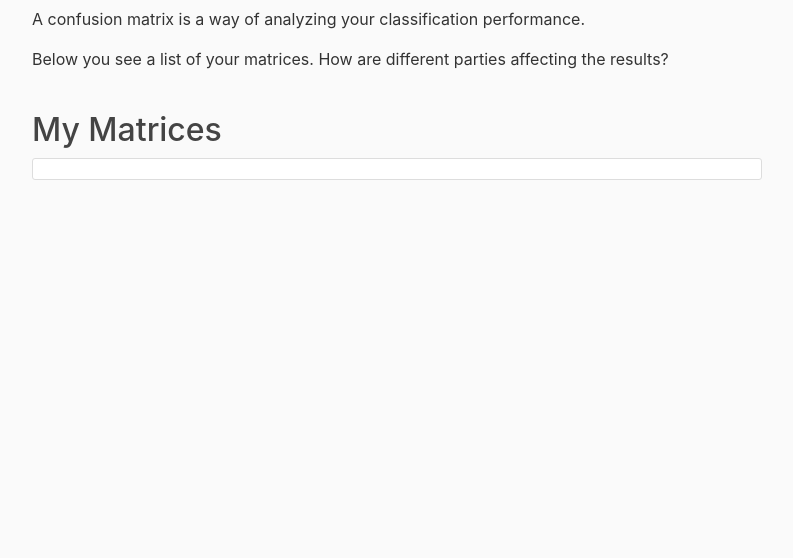
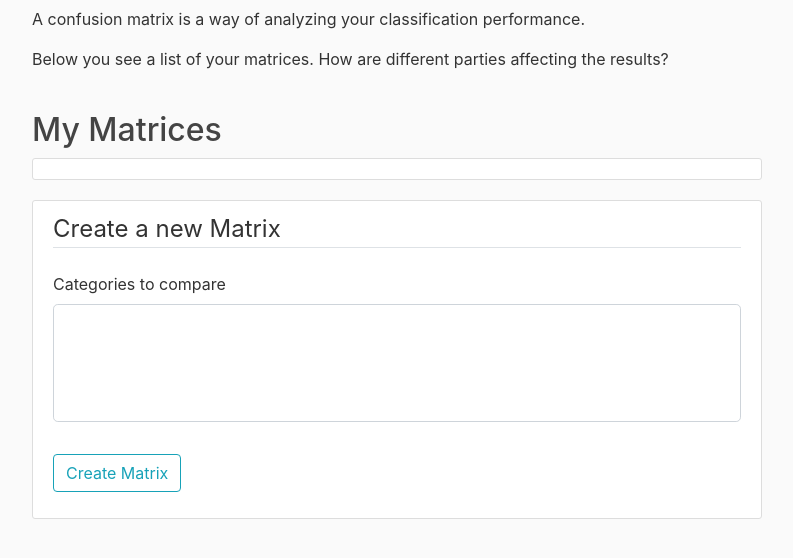
Before and after one commit to NLP4ALL/nlp4all, a Flask app: page /my_matrices in a window 1280 px wide. Shown: the part 143-701 px from the top of the page, without its empty margins (53-846 px from the left). Run offline with Flask 2, Linux system fonts and the light colour scheme; data that the repository does not hold is empty; some libraries are stand-ins or nearby versions.

Commit message:
my matrices page tuning

```diff
--- a/nlp4all/routes.py
+++ b/nlp4all/routes.py
@@ -661,4 +661,16 @@ def excluded_tweets(matrix_id):
 def my_matrices():
     matrices = ConfusionMatrix.query.all()
 
-    return render_template('my_matrices.html', matrices=matrices)
+    form = CreateMatrixForm()
+    form.categories.choices = [( str(s.id), s.name ) for s in TweetTagCategory.query.all()]
+
+    if form.validate_on_submit():
+        cats = [int(n) for n in form.categories.data]
+        tweets = Tweet.query.filter(Tweet.category.in_(cats)).all()
+        matrix = nlp4all.utils.add_matrix(cat_ids=cats)
+
+        db.session.add(matrix)
+        db.session.commit()
+        return(redirect(url_for('my_matrices')))
+
+    return render_template('my_matrices.html', matrices=matrices, form=form)
--- a/nlp4all/templates/create_matrix.html
+++ b/nlp4all/templates/create_matrix.html
@@ -1,10 +1,9 @@
-{% extends "layout.html" %}
-{% block content %}
+
     <div class="content-section">
         <form method="POST" action="">
             {{ form.hidden_tag() }}
             <fieldset class="form-group">
-                <legend class="border-bottom mb-4">Create a Confusing Matrix</legend>
+                <legend class="border-bottom mb-4">Create a new Matrix</legend>
 
 
                 <div class="form-group">
@@ -20,4 +19,3 @@
             </div>
         </form>
     </div>
-{% endblock content %}
--- a/nlp4all/templates/layout.html
+++ b/nlp4all/templates/layout.html
@@ -33,7 +33,7 @@
             <div class="navbar-nav">
               {% if current_user.is_authenticated %}
               <a class="nav-item nav-link" href="{{ url_for('home') }}">My Projects</a>
-                <a class="nav-item nav-link" href="{{ url_for('create_matrix') }}">My Matrices</a>
+                <a class="nav-item nav-link" href="{{ url_for('my_matrices') }}">My Matrices</a>
                 <a class="nav-item nav-link" href="{{ url_for('account') }}">Account</a>
                 <a class="nav-item nav-link" href="{{ url_for('logout') }}">Logout</a>
               {% else %}
--- a/nlp4all/templates/my_matrices.html
+++ b/nlp4all/templates/my_matrices.html
@@ -16,4 +16,8 @@
     </ul>
     {% endfor %}
 </div>
+
+
+    {% include "create_matrix.html" %}
+
 {% endblock content %}
```
Lines whose indentation alone changed are shown as unchanged.
